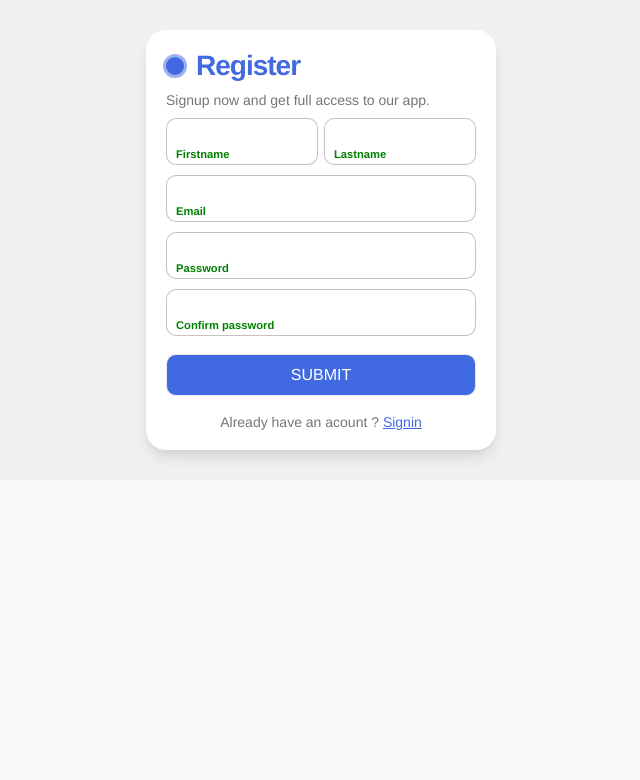
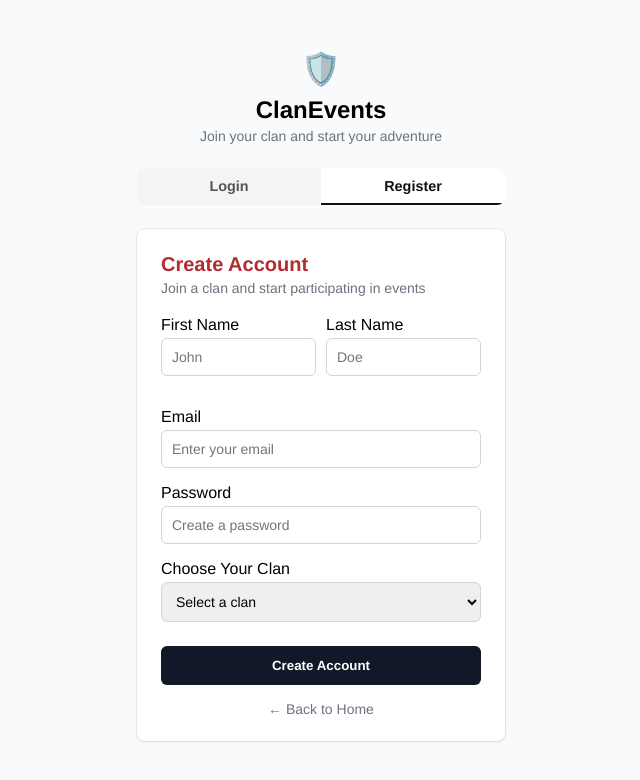
Before and after one commit to Aman-Sharma-Dev01/Clan-Event-Manager-0.1, a React (Vite) app in the folder Frontend/: page /register in a window 1280 px wide. Shown: the top 780 px of the page, without its empty margins (319-959 px from the left). Built offline with nearby package versions, Linux system fonts and the light colour scheme; no server answers.

Commit message:
login register page changes
login register page changes

```diff
--- a/Frontend/src/components/Dashboard/Dashboard.css
+++ b/Frontend/src/components/Dashboard/Dashboard.css
@@ -14,6 +14,7 @@ body {
   padding: 2rem;
   color: #111;
   min-height: 100vh;
+
 }
 
 /* Header */
@@ -22,6 +23,7 @@ body {
   justify-content: space-between;
   align-items: center;
   margin-bottom: 2rem;
+
 }
 
 .dashboard-header h1 {
@@ -46,6 +48,7 @@ body {
   border: none;
   cursor: pointer;
   transition: background 0.3s ease;
+  text-decoration: none;
 }
 
 .create-btn:hover {
--- a/Frontend/src/components/EventUploadPage/EventUpload.css
+++ b/Frontend/src/components/EventUploadPage/EventUpload.css
@@ -24,6 +24,7 @@
   cursor: pointer;
   padding: 0;
   margin-bottom: 0.5rem;
+  text-decoration: none;
 }
 
 .event-form {
--- a/Frontend/src/components/EventUploadPage/EventUpload.jsx
+++ b/Frontend/src/components/EventUploadPage/EventUpload.jsx
@@ -62,8 +62,8 @@ const EventUpload = () => {
             <h2>Participation & Rewards</h2>
             <p>Set limits and incentives for participants</p>
 
-            <label htmlFor="maxParticipants">Maximum Participants *</label>
-            <input id="maxParticipants" type="number" placeholder="50" required />
+            <label htmlFor="maxParticipants">Event Registration Link *</label>
+            <input id="maxParticipants" type="text" placeholder="Event Registration Link" required />
 
             <label htmlFor="reward">Prize/Reward</label>
             <input id="reward" type="text" placeholder="Trophy, Certificate, etc." />
--- a/Frontend/src/components/Login/Login.css
+++ b/Frontend/src/components/Login/Login.css
@@ -1,76 +1,120 @@
-.login-container{
-  display: flex;
-  justify-content: center;
-  align-items: center;
-  width: 100%;
-  background-color: #f0f0f0;
-  padding: 30px;
-}
-.form {
-  background-color: #fff;
-  display: block;
-  padding: 1rem;
-  max-width: 350px;
-  border-radius: 0.5rem;
-  box-shadow: 0 10px 15px -3px rgba(0, 0, 0, 0.1), 0 4px 6px -2px rgba(0, 0, 0, 0.05);
+/* Login.css */
+
+body {
+  margin: 0;
+  font-family: 'Inter', sans-serif;
+  background-color: #f8fafc;
 }
 
-.form-title {
-  font-size: 1.25rem;
-  line-height: 1.75rem;
-  font-weight: 600;
-  text-align: center;
-  color: #000;
-}
-
-.input-container {
-  position: relative;
-}
-
-.input-container input, .form button {
-  outline: none;
-  border: 1px solid #e5e7eb;
-  margin: 8px 0;
-}
-
-.input-container input {
-  background-color: #fff;
-  padding: 1rem;
-  padding-right: 3rem;
-  font-size: 0.875rem;
-  line-height: 1.25rem;
-  width: 300px;
-  border-radius: 0.5rem;
-  box-shadow: 0 1px 2px 0 rgba(0, 0, 0, 0.05);
-}
-
-.submit {
-  display: block;
-  padding-top: 0.75rem;
-  padding-bottom: 0.75rem;
-  padding-left: 1.25rem;
-  padding-right: 1.25rem;
-  background-color: #4F46E5;
-  color: #ffffff;
-  font-size: 0.875rem;
-  line-height: 1.25rem;
-  font-weight: 500;
-  width: 100%;
-  border-radius: 0.5rem;
-  text-transform: uppercase;
-}
-
-.signup-link {
-  color: #6B7280;
-  font-size: 0.875rem;
-  line-height: 1.25rem;
+.login-wrapper {
+  max-width: 400px;
+  margin: 50px auto;
+  padding: 0 16px;
   text-align: center;
 }
 
-.signup-link a {
-  text-decoration: underline;
+.branding .logo {
+  font-size: 32px;
 }
-button.submit[disabled] {
-  opacity: 0.6;
+
+.branding .brand-name {
+  font-size: 24px;
+  font-weight: 700;
+  margin: 8px 0 4px;
+  color: black;
+}
+
+.branding .tagline {
+  color: #6b7280;
+  font-size: 14px;
+  margin-bottom: 24px;
+}
+
+.tab-container {
+  display: flex;
+  border-radius: 8px;
+  overflow: hidden;
+  margin-bottom: 24px;
+  background-color: #f3f4f6;
+}
+
+.tab {
+  flex: 1;
+  padding: 12px;
+  text-decoration: none;
+  color: #6b7280;
+  background-color: #f3f4f6;
+  font-weight: 500;
+}
+
+.tab.active {
+  background-color: #fff;
+  color: #111827;
+  font-weight: 600;
+  border-bottom: 2px solid transparent;
+}
+
+.login-form {
+  background-color: #fff;
+  padding: 24px;
+  border-radius: 8px;
+  box-shadow: 0 0 0 1px rgba(0,0,0,0.05), 0 1px 3px rgba(0,0,0,0.1);
+  text-align: left;
+}
+
+.form-heading {
+  font-size: 20px;
+  font-weight: 700;
+  margin-bottom: 4px;
+  color: #b22b2e;
+}
+
+.subheading {
+  font-size: 14px;
+  color: #6b7280;
+  margin-bottom: 20px;
+}
+
+.input-group {
+  margin-bottom: 16px;
+}
+
+.input-group label {
+  display: block;
+  font-weight: 500;
+  margin-bottom: 4px;
+}
+
+.input-group input {
+  width: 100%;
+  padding: 10px;
+  border: 1px solid #d1d5db;
+  border-radius: 6px;
+  font-size: 14px;
+}
+
+.submit-btn {
+  width: 100%;
+  padding: 12px;
+  background-color: red;
+  color: white;
+  border: none;
+  border-radius: 6px;
+  font-weight: 600;
+  cursor: pointer;
+  margin-top: 8px;
+}
+
+.submit-btn:disabled {
+  background-color:#4b5563;
   cursor: not-allowed;
 }
+
+.back-home {
+  display: block;
+  margin-top: 16px;
+  text-align: center;
+  color: #6b7280;
+  font-size: 14px;
+  text-decoration: none;
+}
--- a/Frontend/src/components/Login/Login.jsx
+++ b/Frontend/src/components/Login/Login.jsx
@@ -11,59 +11,62 @@ const Login = () => {
 
   const [email, setEmail] = useState("");
   const [password, setPassword] = useState("");
-  const [loading, setLoading] = useState(false); // 👈 loading state
+  const [loading, setLoading] = useState(false);
 
   const handleLogin = async (e) => {
     e.preventDefault();
-
     try {
-      setLoading(true); // start loading
-
+      setLoading(true);
       const { data } = await axios.post(
         "http://localhost:4001/api/users/login",
         { email, password },
         {
           withCredentials: true,
-          headers: {
-            "Content-Type": "application/json",
-          },
+          headers: { "Content-Type": "application/json" },
         }
       );
-
       localStorage.setItem("jwt", data.token);
-
-      toast.success(data.message || "User1 logged in successfully", {
-        duration: 3000,
-      });
-
+      toast.success(data.message || "User logged in successfully", { duration: 3000 });
       setProfile(data.user);
       setIsAuthenticated(true);
       setEmail("");
       setPassword("");
       navigateTo("/");
-
     } catch (error) {
       console.error(error);
       toast.error(
-  error?.response?.data?.message ||
-  error?.response?.data?.error ||
-  "Something went wrong. Please try again.",
-  { duration: 3000 }
-);
+        error?.response?.data?.message ||
+          error?.response?.data?.error ||
+          "Something went wrong. Please try again.",
+        { duration: 3000 }
+      );
     } finally {
-      setLoading(false); // stop loading
+      setLoading(false);
     }
   };
 
   return (
-    <div className="login-container">
-      <form className="form" onSubmit={handleLogin}>
-        <p className="form-title">Sign in to your account</p>
+    <div className="login-wrapper">
+      <div className="branding">
+        <div className="logo">🛡️</div>
+        <h1 className="brand-name">ClanEvents</h1>
+        <p className="tagline">Join your clan and start your adventure</p>
+      </div>
 
-        <div className="input-container">
+      <div className="tab-container">
+        <Link to="/login" className="tab active">Login</Link>
+        <Link to="/register" className="tab">Register</Link>
+      </div>
+
+      <form className="login-form" onSubmit={handleLogin}>
+        <h2 className="form-heading">Welcome Back</h2>
+        <p className="subheading">Sign in to your account to continue</p>
+
+        <div className="input-group">
+          <label>Email</label>
           <input
             type="email"
-            placeholder="Enter email"
+            placeholder="Enter your email"
             value={email}
             onChange={(e) => setEmail(e.target.value)}
             required
@@ -71,10 +74,11 @@ const Login = () => {
           />
         </div>
 
-        <div className="input-container">
+        <div className="input-group">
+          <label>Password</label>
           <input
             type="password"
-            placeholder="Enter password"
+            placeholder="Enter your password"
             value={password}
             onChange={(e) => setPassword(e.target.value)}
             required
@@ -82,13 +86,11 @@ const Login = () => {
           />
         </div>
 
-        <button type="submit" className="submit" disabled={loading}>
-          {loading ? "Logging in..." : "Sign in"}
+        <button type="submit" className="submit-btn" disabled={loading}>
+          {loading ? "Logging in..." : "Sign In"}
         </button>
 
-        <p className="signup-link">
-          No account? <Link to="/register">Sign up</Link>
-        </p>
+        <Link to="/" className="back-home">← Back to Home</Link>
       </form>
     </div>
   );
--- a/Frontend/src/components/Register/Register.css
+++ b/Frontend/src/components/Register/Register.css
@@ -1,138 +1,127 @@
-.register-container{
-  display: flex;
-  justify-content: center;
-  align-items: center;
-  width: 100%;
-  background-color: #f0f0f0;
-  padding: 30px;
-}
-.form {
-  display: flex;
-  flex-direction: column;
-  gap: 10px;
-  max-width: 350px;
-  background-color: #fff;
-  padding: 20px;
-  border-radius: 20px;
-  position: relative;
+/* Register.css */
+
+body {
+  margin: 0;
+  font-family: 'Inter', sans-serif;
+  background-color: #f8fafc;
 }
 
-.title {
-  font-size: 28px;
-  color: royalblue;
-  font-weight: 600;
-  letter-spacing: -1px;
-  position: relative;
-  display: flex;
-  align-items: center;
-  padding-left: 30px;
+.register-wrapper {
+  max-width: 400px;
+  margin: 50px auto;
+  padding: 0 16px;
+  text-align: center;
 }
 
-.title::before,.title::after {
-  position: absolute;
-  content: "";
-  height: 16px;
-  width: 16px;
-  border-radius: 50%;
-  left: 0px;
-  background-color: royalblue;
+.branding .logo {
+  font-size: 32px;
 }
 
-.title::before {
-  width: 18px;
-  height: 18px;
-  background-color: royalblue;
+.branding .brand-name {
+  font-size: 24px;
+  font-weight: 700;
+  margin: 8px 0 4px;
+  color: black;
 }
 
-.title::after {
-  width: 18px;
-  height: 18px;
-  animation: pulse 1s linear infinite;
+.branding .tagline {
+  color: #6b7280;
+  font-size: 14px;
+  margin-bottom: 24px;
 }
 
-.message, .signin {
-  color: rgba(88, 87, 87, 0.822);
+.tab-container {
+  display: flex;
+  border-radius: 8px;
+  overflow: hidden;
+  margin-bottom: 24px;
+  background-color: #f3f4f6;
+}
+
+.tab {
+  flex: 1;
+  padding: 12px;
+  text-decoration: none;
+  color: #6b7280;
+  background-color: #f3f4f6;
+  font-weight: 500;
+}
+
+.tab.active {
+  background-color: #fff;
+  color: #111827;
+  font-weight: 600;
+  border-bottom: 2px solid transparent;
+}
+
+.register-form {
+  background-color: #fff;
+  padding: 24px;
+  border-radius: 8px;
+  box-shadow: 0 0 0 1px rgba(0,0,0,0.05), 0 1px 3px rgba(0,0,0,0.1);
+  text-align: left;
+}
+
+.form-heading {
+  font-size: 20px;
+  font-weight: 700;
+  margin-bottom: 4px;
+}
+
+.subheading {
+  font-size: 14px;
+  color: #6b7280;
+  margin-bottom: 20px;
+}
+
+.input-row {
+  display: flex;
+  gap: 10px;
+  margin-bottom: 16px;
+}
+
+.input-group {
+  flex: 1;
+  margin-bottom: 16px;
+}
+
+.input-group label {
+  display: block;
+  font-weight: 500;
+  margin-bottom: 4px;
+}
+
+.input-group input,
+.input-group select {
+  width: 100%;
+  padding: 10px;
+  border: 1px solid #d1d5db;
+  border-radius: 6px;
   font-size: 14px;
 }
 
-.signin {
-  text-align: center;
+.submit-btn {
+  width: 100%;
+  padding: 12px;
+  background-color: #111827;
+  color: white;
+  border: none;
+  border-radius: 6px;
+  font-weight: 600;
+  cursor: pointer;
+  margin-top: 8px;
 }
 
-.signin a {
-  color: royalblue;
+.submit-btn:disabled {
+  background-color: #4b5563;
+  cursor: not-allowed;
 }
 
-.signin a:hover {
-  text-decoration: underline royalblue;
+.back-home {
+  display: block;
+  margin-top: 16px;
+  text-align: center;
+  color: #6b7280;
+  font-size: 14px;
+  text-decoration: none;
 }
-
-.flex {
-  display: flex;
-  width: 100%;
-  gap: 6px;
-}
-
-.form label {
-  position: relative;
-}
-
-.form label .input {
-  width: 100%;
-  padding: 10px 10px 20px 10px;
-  outline: 0;
-  border: 1px solid rgba(105, 105, 105, 0.397);
-  border-radius: 10px;
-}
-
-.form label .input + span {
-  position: absolute;
-  left: 10px;
-  top: 15px;
-  color: grey;
-  font-size: 0.9em;
-  cursor: text;
-  transition: 0.3s ease;
-}
-
-.form label .input:placeholder-shown + span {
-  top: 15px;
-  font-size: 0.9em;
-}
-
-.form label .input:focus + span,.form label .input:valid + span {
-  top: 30px;
-  font-size: 0.7em;
-  font-weight: 600;
-}
-
-.form label .input:valid + span {
-  color: green;
-}
-
-.submit {
-  border: none;
-  outline: none;
-  background-color: royalblue;
-  padding: 10px;
-  border-radius: 10px;
-  color: #fff;
-  font-size: 16px;
-  transform: .3s ease;
-}
-
-.submit:hover {
-  background-color: rgb(56, 90, 194);
-}
-
-@keyframes pulse {
-  from {
-    transform: scale(0.9);
-    opacity: 1;
-  }
-
-  to {
-    transform: scale(1.8);
-    opacity: 0;
-  }
-}
--- a/Frontend/src/components/Register/Register.jsx
+++ b/Frontend/src/components/Register/Register.jsx
@@ -1,47 +1,148 @@
-import React from 'react'
-import './Register.css'
-import { Link } from 'react-router-dom'
+import React, { useState } from "react";
+import "./Register.css";
+import { Link, useNavigate } from "react-router-dom";
+import axios from "axios";
+import toast from "react-hot-toast";
 
 const Register = () => {
+  const navigate = useNavigate();
+
+  const [formData, setFormData] = useState({
+    firstName: "",
+    lastName: "",
+    email: "",
+    password: "",
+    clan: "",
+  });
+
+  const [loading, setLoading] = useState(false);
+
+  const handleChange = (e) => {
+    setFormData({ ...formData, [e.target.name]: e.target.value });
+  };
+
+  const handleSubmit = async (e) => {
+    e.preventDefault();
+    setLoading(true);
+
+    try {
+      const { data } = await axios.post(
+        "http://localhost:4001/api/users/register",
+        formData,
+        {
+          headers: {
+            "Content-Type": "application/json",
+          },
+        }
+      );
+      toast.success(data.message || "Registration successful");
+      navigate("/login");
+    } catch (error) {
+      toast.error(
+        error?.response?.data?.message ||
+          error?.response?.data?.error ||
+          "Registration failed"
+      );
+    } finally {
+      setLoading(false);
+    }
+  };
+
   return (
-    <div className="register-container">
+    <div className="register-wrapper">
+      <div className="branding">
+        <div className="logo">🛡️</div>
+        <h1 className="brand-name">ClanEvents</h1>
+        <p className="tagline">Join your clan and start your adventure</p>
+      </div>
 
-<form className="form">
-  <p className="title">Register </p>
-  <p className="message">Signup now and get full access to our app. </p>
-  <div className="flex">
-    <label>
-      <input required="" placeholder="" type="text" className="input" />
-      <span>Firstname</span>
-    </label>
-    <label>
-      <input required="" placeholder="" type="text" className="input" />
-      <span>Lastname</span>
-    </label>
-  </div>
-  <label>
-    <input required="" placeholder="" type="email" className="input" />
-    <span>Email</span>
-  </label>
-  <label>
-    <input required="" placeholder="" type="password" className="input" />
-    <span>Password</span>
-  </label>
-  <label>
-    <input required="" placeholder="" type="password" className="input" />
-    <span>Confirm password</span>
-  </label>
-  <button className="submit">Submit</button>
-  <p className="signin">
-    Already have an acount ? <Link to="/login">Signin</Link>
-  </p>
-</form>
+      <div className="tab-container">
+        <Link to="/login" className="tab">Login</Link>
+        <Link to="/register" className="tab active">Register</Link>
+      </div>
 
+      <form className="register-form" onSubmit={handleSubmit}>
+        <h2 className="form-heading">Create Account</h2>
+        <p className="subheading">Join a clan and start participating in events</p>
 
+        <div className="input-row">
+          <div className="input-group">
+            <label>First Name</label>
+            <input
+              type="text"
+              name="firstName"
+              placeholder="John"
+              value={formData.firstName}
+              onChange={handleChange}
+              required
+              disabled={loading}
+            />
+          </div>
+          <div className="input-group">
+            <label>Last Name</label>
+            <input
+              type="text"
+              name="lastName"
+              placeholder="Doe"
+              value={formData.lastName}
+              onChange={handleChange}
+              required
+              disabled={loading}
+            />
+          </div>
+        </div>
 
+        <div className="input-group">
+          <label>Email</label>
+          <input
+            type="email"
+            name="email"
+            placeholder="Enter your email"
+            value={formData.email}
+            onChange={handleChange}
+            required
+            disabled={loading}
+          />
+        </div>
 
+        <div className="input-group">
+          <label>Password</label>
+          <input
+            type="password"
+            name="password"
+            placeholder="Create a password"
+            value={formData.password}
+            onChange={handleChange}
+            required
+            disabled={loading}
+          />
+        </div>
+
+        <div className="input-group">
+          <label>Choose Your Clan</label>
+          <select
+            name="clan"
+            value={formData.clan}
+            onChange={handleChange}
+            required
+            disabled={loading}
+          >
+            <option value="">Select a clan</option>
+            <option value="Wild Cats">Wild Cats</option>
+            <option value="Wild Dogs">Wild Dogs</option>
+            <option value="Wild Cars">Wild Cars</option>
+            <option value="Wild Fish">Wild Fish</option>
+          </select>
+        </div>
+
+        <button type="submit" className="submit-btn" disabled={loading}>
+          {loading ? "Creating Account..." : "Create Account"}
+        </button>
+
+        <Link to="/" className="back-home">← Back to Home</Link>
+      </form>
     </div>
-  )
-}
+  );
+};
 
-export default Register
+export default Register;
```
